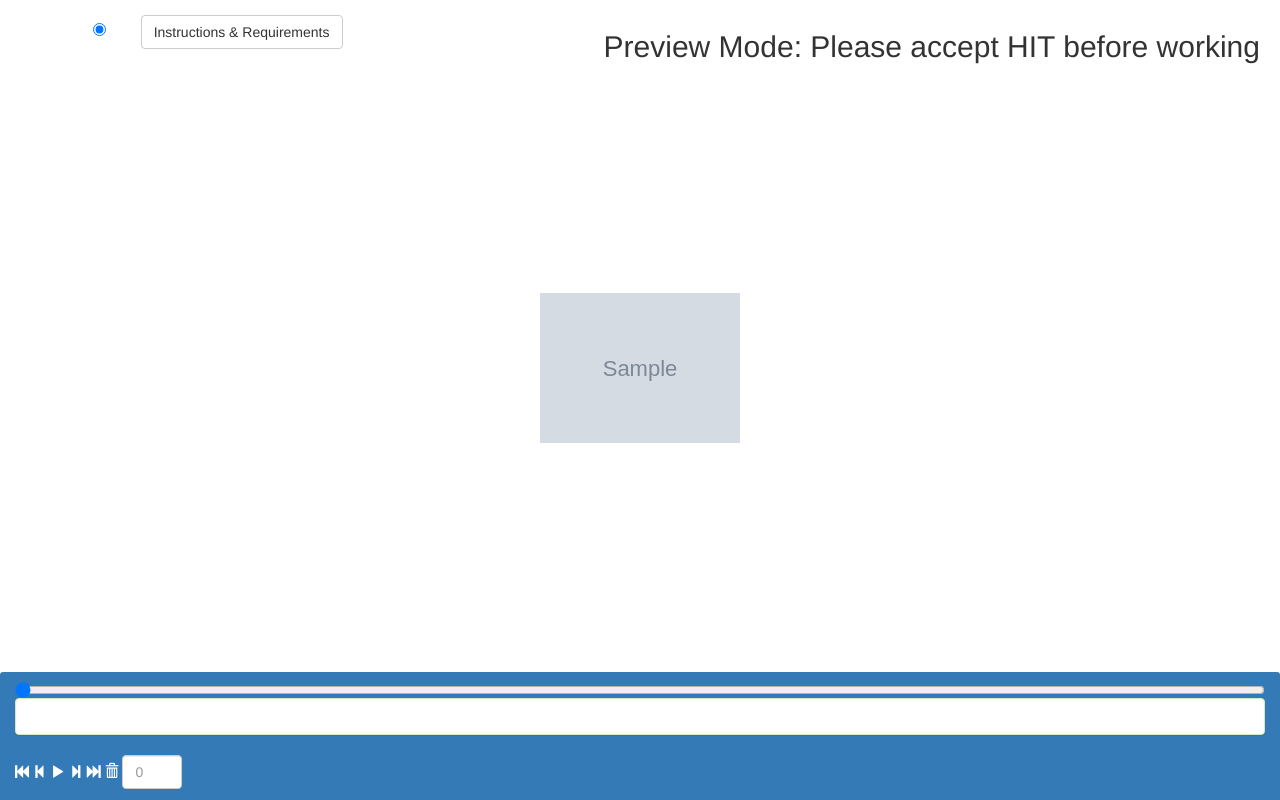
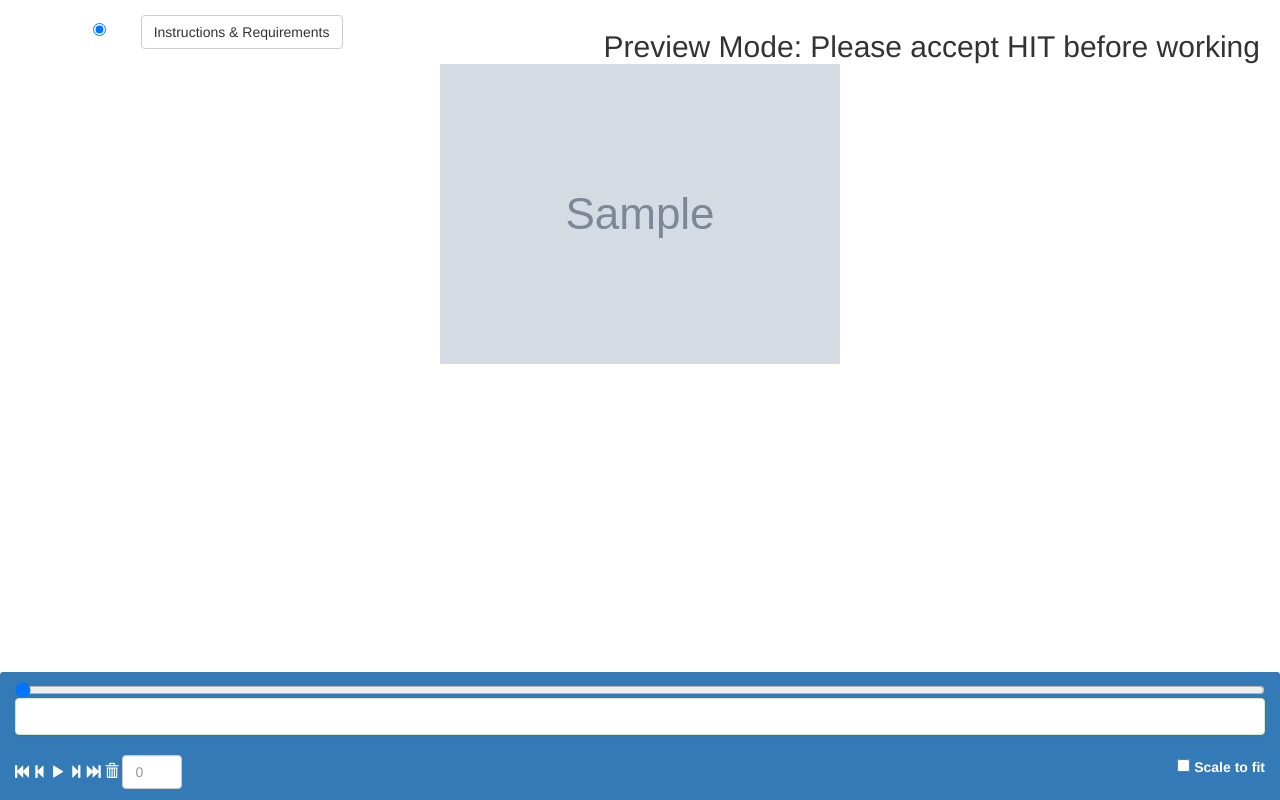
Before and after one commit to antingshen/BeaverDam, a Django app: template annotator/templates/video.html in a window 1280 px wide. Run offline with Django 3.2, Linux system fonts and the light colour scheme; the template is opened without the code that fills it: most values are stand-ins (such as "Sample title", 1, 10 or a date in 2020); grey boxes marked "Sample" are stand-in pictures; some libraries are stand-ins or nearby versions.

Commit message:
scale width by default. allow full scale to fit

```diff
--- a/annotator/static/app.css
+++ b/annotator/static/app.css
@@ -29,16 +29,21 @@
     margin: 0;
     flex-grow: 1;
     display: flex;
-    align-items: center;
+    flex-direction: column;
     justify-content: center;
     position: relative;
     text-align: center;
     flex-basis: 200px;
+    overflow-y: scroll;
 }
+
+.player-video-container {
+    display: flex;
+}
+
 .player-video {
+    position: absolute;
     top: 0;
-    max-width: 100%;
-    max-height: 100%;
 }
 
 .player-video canvas {
--- a/annotator/static/views/framePlayers.js
+++ b/annotator/static/views/framePlayers.js
@@ -60,6 +60,9 @@ class AbstractFramePlayer {
 
     nextFrame() {}
     previousFrame() {}
+
+    fit() {}
+
 
     onTimeUpdate(callback) {
         this.onTimeUpdates.push(callback);
@@ -183,7 +186,7 @@ class ImageFramePlayer extends AbstractFramePlayer {
                 this.hasInit = true;
             }
             var css = {
-                'flex-grow': 1
+                width: '100%'
             };
             $(element).css(css);
             this.imgPlayer.fitCanvas();
@@ -246,6 +249,10 @@ class ImageFramePlayer extends AbstractFramePlayer {
         return this.currentTime = Math.max(0, this.currentTime - 1);
     }
 
+    fit() {
+        this.imgPlayer.fitCanvas();
+    }
+
     /**
      * Events:
      *  - playing
--- a/annotator/static/views/player.js
+++ b/annotator/static/views/player.js
@@ -55,6 +55,8 @@ class PlayerView {
         // are we waiting for buffering
         this.loading = true;
 
+        this.scaleToFit = false;
+
         // whether or not we are using an image sequence or a video style renderer
         this.isImageSequence = isImageSequence;
 
@@ -111,18 +113,11 @@ class PlayerView {
             ).removeAttr(
                 'height'
             ).css({
-                position: 'relative',
+                position: 'absolute',
+                top: 0,
+                left: 0,
                 'width': `${viewWidth}px`,
                 'height': `${viewHeight}px`,
-            });
-            // need to link SVG with video when scaling
-            $(window).resize(() => {
-                var {viewWidth, viewHeight} = this.video;
-                $(this.$paper.canvas)
-                .css({
-                    'width': `${viewWidth}px`,
-                    'height': `${viewHeight}px`,
-                });
             });
             this.creationRect = this.makeAndAttachRect(CreationRect);
             this.rects = [];
@@ -136,6 +131,33 @@ class PlayerView {
 
             this.paperReady.resolve();
         });
+    }
+
+    sizeVideoFrame() {
+        if (!this.scaleToFit) {
+            var height = this.video.videoHeight;
+            if (this.$('video').width() < this.video.videoWidth) {
+                height = height * (this.$('video').width() / this.video.videoWidth);
+            }
+            this.$('video').css({
+                height: `${height}px`,
+            });
+        }
+
+        // need to link SVG with video when scaling
+        // if we just toggled scale to fit the video properties are not up to date yet
+        if (this.$paper) {
+            setTimeout(() => {
+                var {viewWidth, viewHeight} = this.video;
+                $(this.$paper.canvas)
+                .css({
+                    'width': `${viewWidth}px`,
+                    'height': `${viewHeight}px`,
+                });
+            }, 10);
+        }
+
+        this.video.fit();
     }
 
     initVideo() {
@@ -154,6 +176,7 @@ class PlayerView {
         this.video.onLoadedMetadata(() => {
             this.videoReady.resolve();
         });
+        $(window).resize(() => this.sizeVideoFrame());
         this.video.onAbort(() => {
             this.videoReady.reject();
         });
@@ -212,6 +235,23 @@ class PlayerView {
                 if (!this.loading)
                     this.video.nextFrame()
             });
+            $('#scale-checkbox').on('click', () => {
+                this.scaleToFit = $('#scale-checkbox')[0].checked;
+                if (this.scaleToFit) {
+                    this.$('video').css({
+                        height: `100%`,
+                        'flex-grow': 1
+                    });
+                }
+                else {
+                    this.$('video').css({
+                        'flex-grow': 0
+                    });
+                }
+                this.video.fit();
+                this.sizeVideoFrame();
+            });
+            this.sizeVideoFrame();
             this.loading = false;
         });
     }
--- a/annotator/templates/video.html
+++ b/annotator/templates/video.html
@@ -76,7 +76,9 @@
             {% endfor %}
           </div>
         {% else %}
-          <video class="player-video"></video>
+          <div class="player-video-container">
+            <video class="player-video"></video>
+          </div>
         {% endif %}
         <div class="player-paper"></div>
         <div class="player-loader">
@@ -104,6 +106,10 @@
             <div class="glyphicon glyphicon-trash player-control-delete-keyframe" title="Delete selected frame (shortcut - 'delete', 'd')"></div>
           </span>
           <input class="form-control player-control-time" id="frame-number" placeholder="0">
+          <div class="pull-right">
+            <input id="scale-checkbox" type="checkbox" />
+            <label for="scale-checkbox">Scale to fit</label>
+          </div>
         </div>
       </div>
 
```
